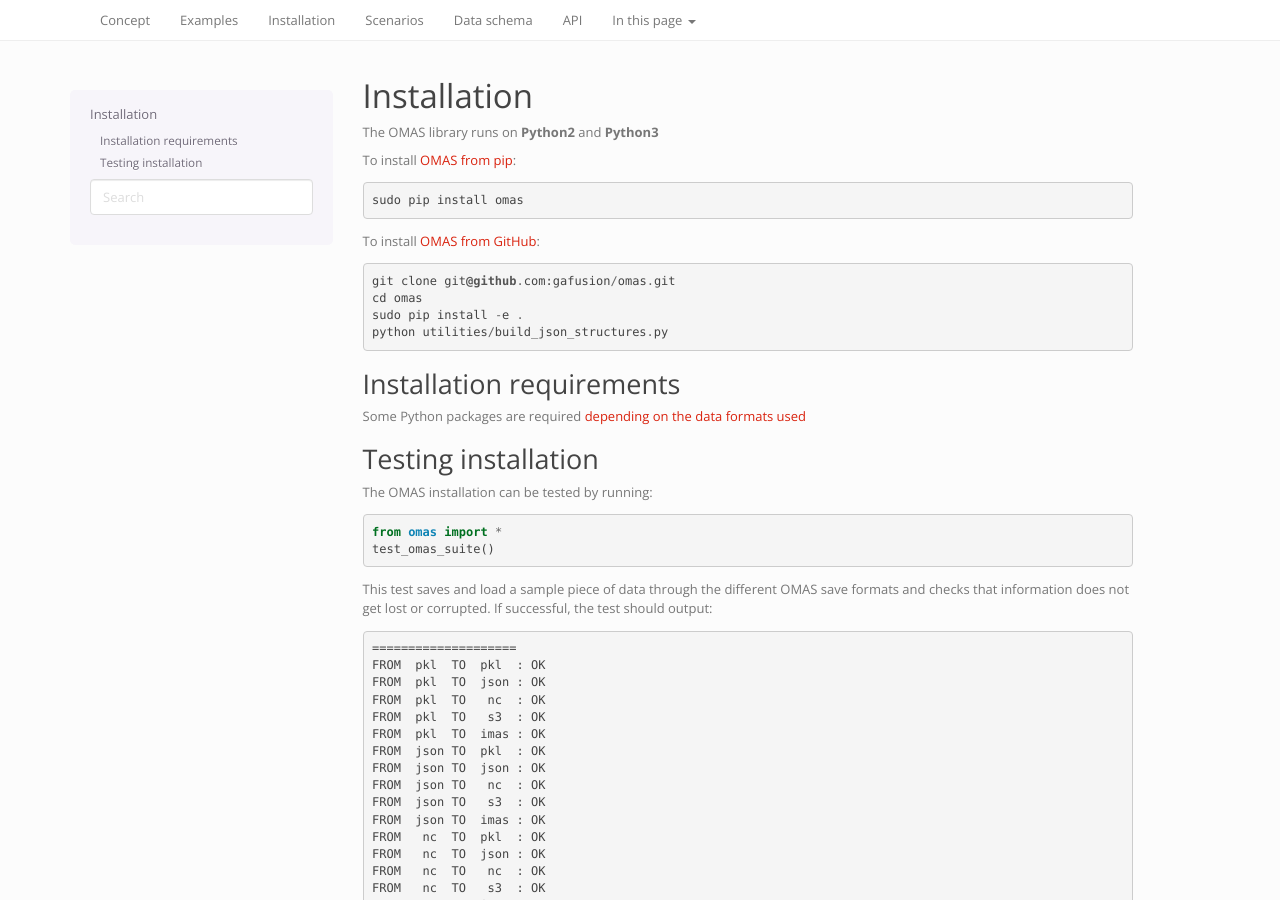
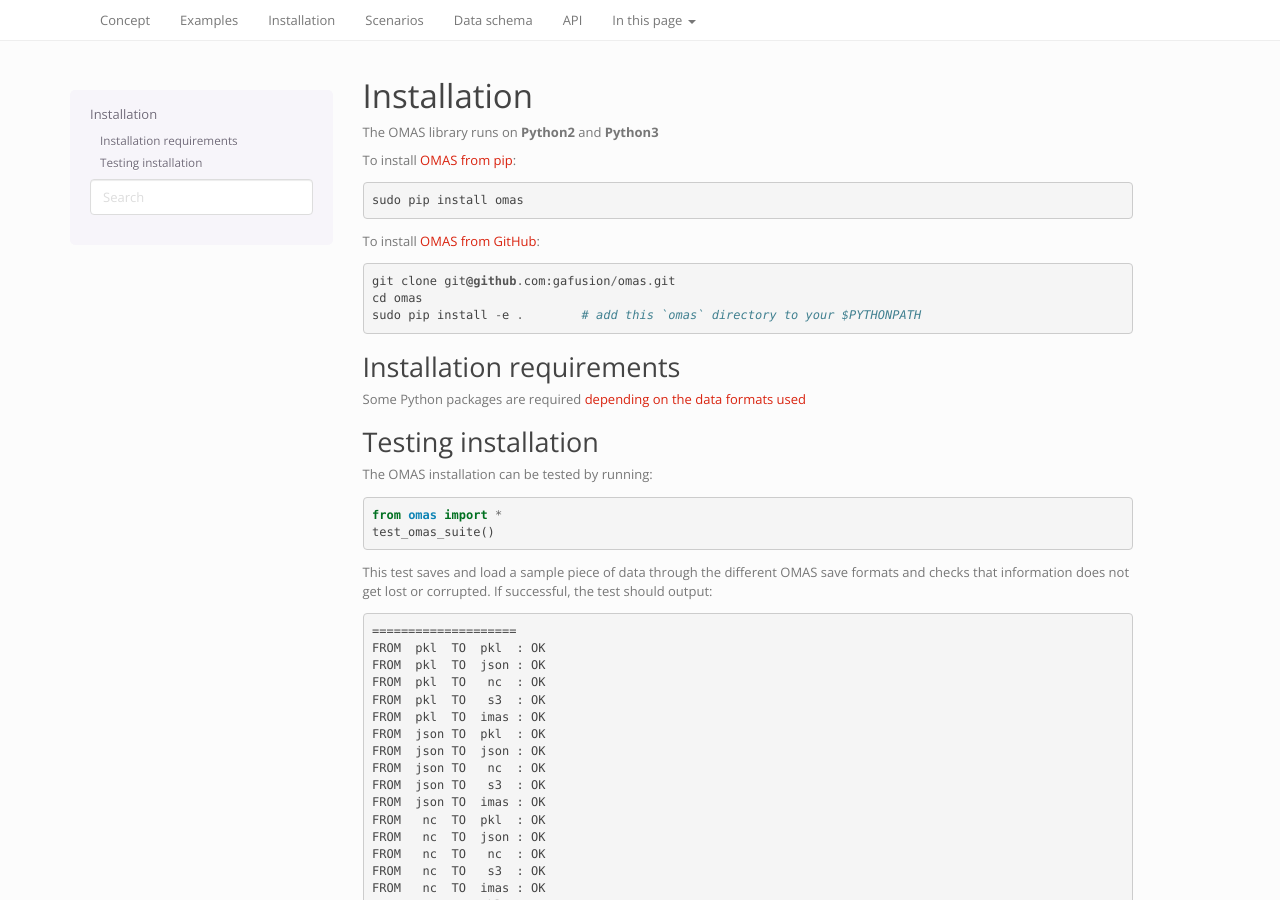
Before and after one commit to gafusion/omas, a Sphinx documentation site: the page built from sphinx/source/install.rst, in a window 1280 px wide and 900 px high. Built offline with Sphinx 7.4.7, drawn with Linux system fonts in a browser that asks for light colours; the version number could not be read and is left out.

Commit message:
.gitignore and install documentation to reflect json inclusion to git

```diff
--- a/sphinx/source/install.rst
+++ b/sphinx/source/install.rst
@@ -11,8 +11,7 @@
 
         git clone git@github.com:gafusion/omas.git
         cd omas
-        sudo pip install -e .
-        python utilities/build_json_structures.py
+        sudo pip install -e .        # add this `omas` directory to your $PYTHONPATH
 
 -------------------------
 Installation requirements
```
Also changed, not shown: 2 other files.
